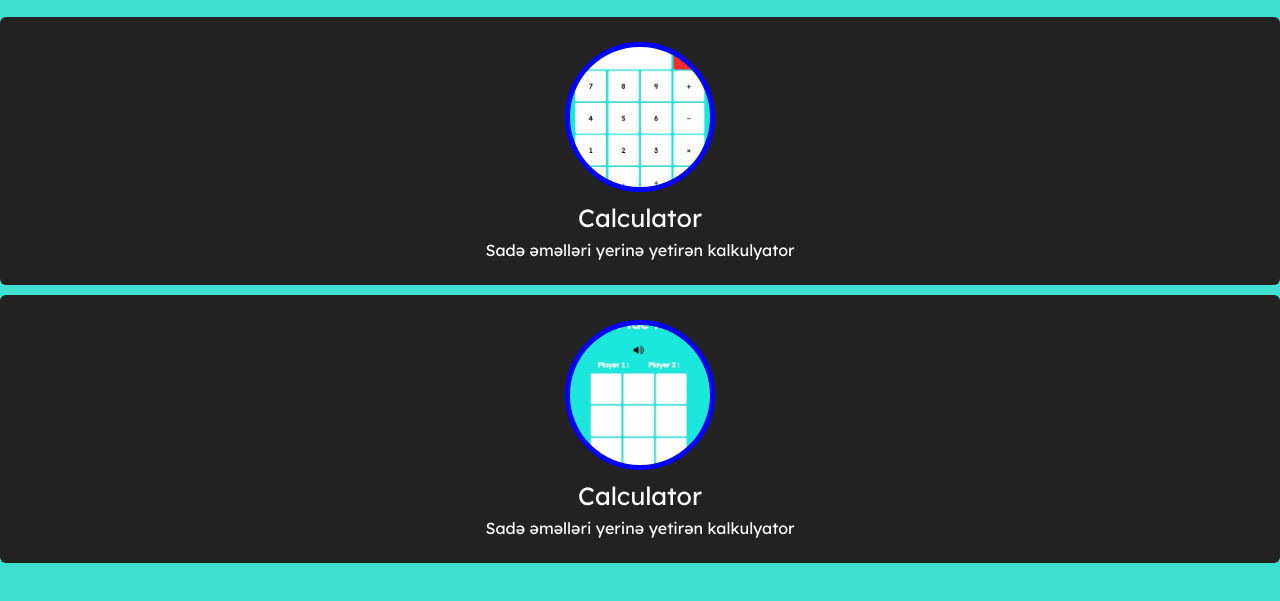
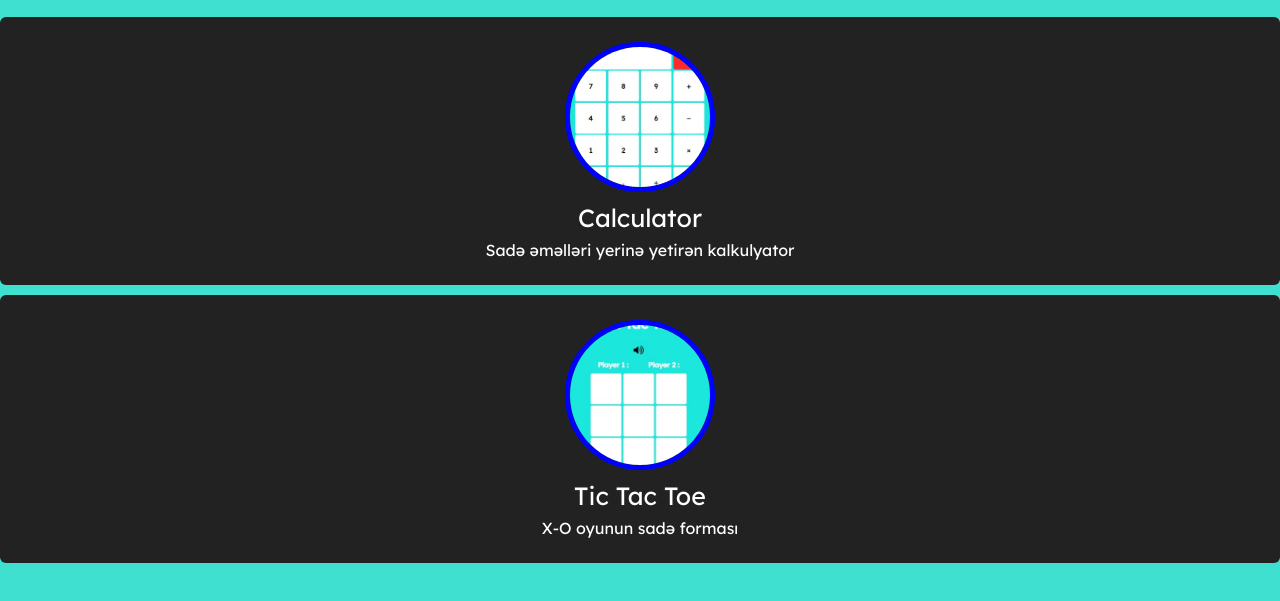
Before and after one commit to coder-19-19/simpleprojects, a plain HTML site: page index.html in a window 1280 px wide. Shown: the part 83-684 px from the top of the page. Drawn offline with Linux system fonts and the light colour scheme.

Commit message:
Update index.html

```diff
--- a/index.html
+++ b/index.html
@@ -116,9 +116,9 @@ section .title{
                         <div class="box">
                             <img src="img/tictactoe.jpeg">
                             <div class="text">
-                                Calculator</div>
+                                Tic Tac Toe</div>
                             <p>
-                                Sadə əməlləri yerinə yetirən kalkulyator
+                                X-O oyunun sadə forması
                             </p>
                         </div>
                     </div>
```
